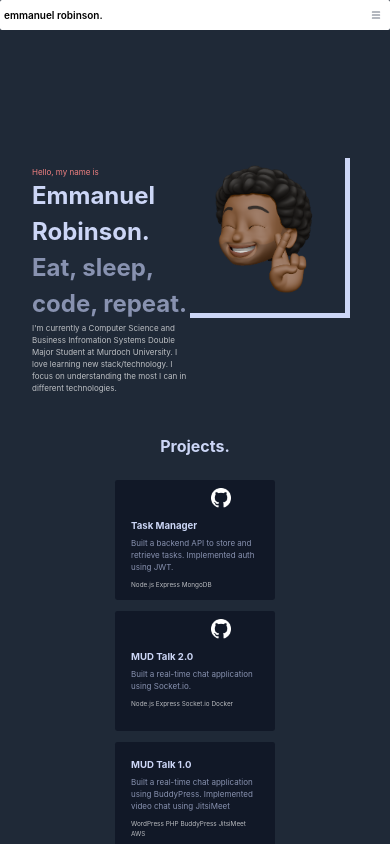
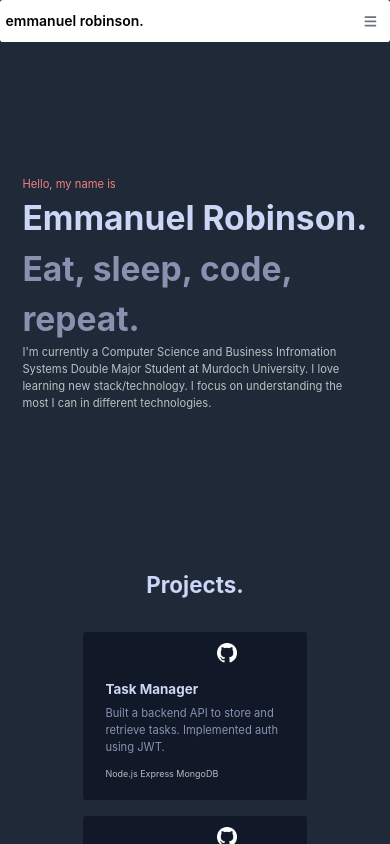
Before and after one commit to emmanuelorobinson/portfolio-website, a Next.js app: page / in a window 390 px wide. Shown: the top 844 px of the page. Built offline with nearby package versions, Linux system fonts and the light colour scheme.

Commit message:
change in styling

```diff
--- a/styles/globals.css
+++ b/styles/globals.css
@@ -5,9 +5,9 @@
 
 /* declar var */
 
-:root{
-  --font-family: "Calibre","Inter","San Francisco","SF Pro Text",-apple-system,system-ui,sans-serif;
-  --font-mono: "SF Mono","Fira Code","Fira Mono","Roboto Mono",monospace;
+:root {
+  --font-family: "Calibre", "Inter", "San Francisco", "SF Pro Text", -apple-system, system-ui, sans-serif;
+  --font-mono: "SF Mono", "Fira Code", "Fira Mono", "Roboto Mono", monospace;
 }
 
 html,
@@ -32,18 +32,20 @@ a {
 }
 
 
-@media screen and (min-width:480px) and (max-width:800px) {
+@media screen and (min-width:700px) and (max-width:1000px) {
+
   /* Target landscape smartphones, portrait tablets, narrow desktops
   */
   html {
-    font-size: 62.5%;
+    font-size: 80%;
   }
 }
 
-@media screen and (max-width:479px) {
+@media screen and (max-width:699px) {
+
   /* Target portrait smartphones */
   html {
-    font-size: 50%;
+    font-size: 70%;
   }
 }
 
@@ -54,6 +56,7 @@ a {
   flex-direction: row;
   justify-content: space-between;
 }
+
 .hero-section .hero-container {
   position: relative;
   top: 7rem;
@@ -62,11 +65,13 @@ a {
   flex-direction: column;
   width: 40vw;
 }
+
 .hero-section .hero-container h1 {
   font-size: 1rem;
   font-family: var(--font-family);
   color: lightcoral;
 }
+
 .hero-section .hero-container h2 {
   font-size: 3rem;
   font-family: var(--font-family);
@@ -104,12 +109,38 @@ a {
 }
 
 /* scale image width down as screen decreases */
-@media screen and (max-width:800px) {
+@media screen and (max-width:1000px) {
   .hero-section .image_container img {
     top: 6rem;
     width: 20rem;
   }
 }
+
+@media screen and (max-width:700px) {
+  .hero-section .image_container img {
+    display: none;
+  }
+
+  .hero-section {
+    display: flex;
+    flex-direction: row;
+    justify-content: center;
+    position: relative;
+    padding: 2rem;
+
+  }
+
+  .hero-section .hero-container {
+    width: 40rem;
+    top: 0rem;
+    left: 0rem;
+    display: flex;
+    flex-direction: column;
+    width: 40rem;
+  }
+}
+
+
 
 .hero-section .image_container img:hover {
   transform: scale(1.1);
@@ -184,6 +215,7 @@ a {
     right: -10rem;
   }
 }
+
 .project-section .project:hover {
   transform: scale(1.1);
 }
@@ -223,7 +255,6 @@ a {
   position: relative;
   top: 30rem;
   padding: 2rem;
-  justify-content: center;
 }
 
 .contact-section .contact-container {
```
